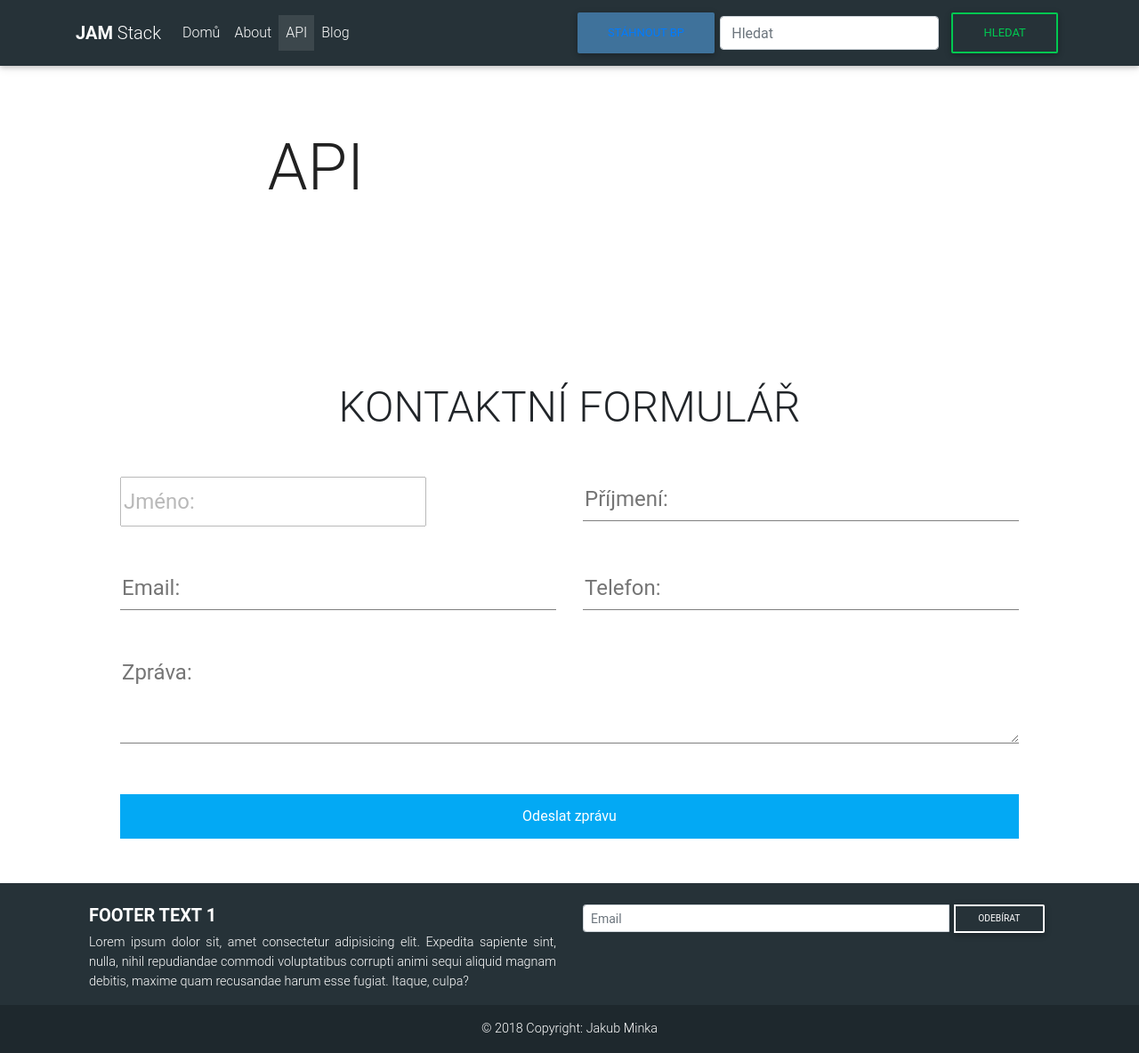
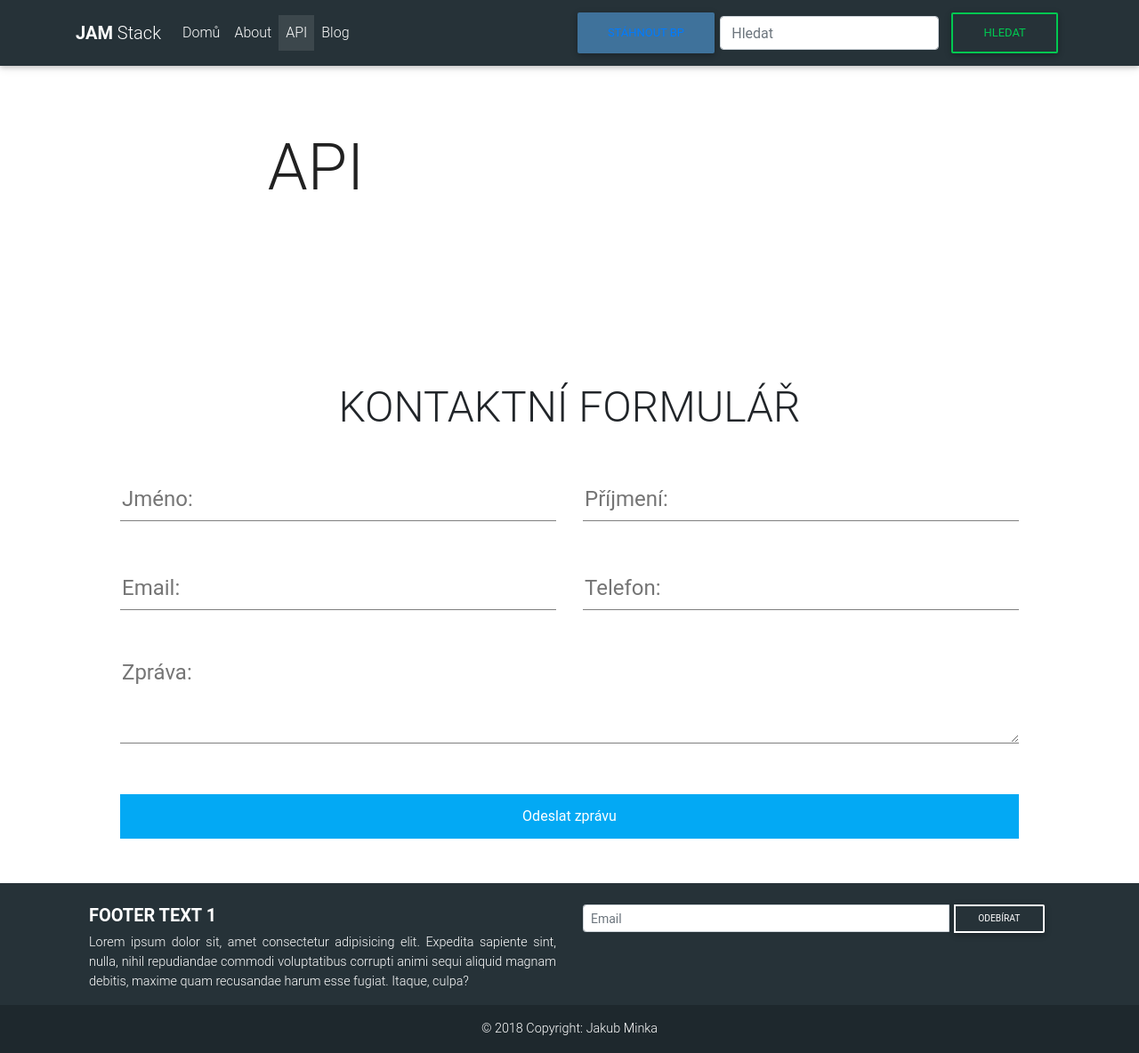
Before and after one commit to jakubminka/JAM_Stack, a Jekyll site: the page built from api.html, in a window 1280 px wide. Shown: the whole page at 89% size. Built offline with Jekyll 4.4.1, drawn with Linux system fonts in a browser that asks for light colours; nearby versions of some CDN libraries; some web fonts are replaced; a script that is not in the unit is left out.

Commit message:
Update api.html

```diff
--- a/api.html
+++ b/api.html
@@ -14,11 +14,11 @@ navigation_weight: 3
 
       <div class="row">
         <div class="col-sm-6">
-          <div class="inputBox ">
+          <div class="inputBox">
             <input
               type="text"
               name="jmeno"
-              class="inputText"
+              class="input"
               placeholder="Jméno:"
             />
           </div>
```
